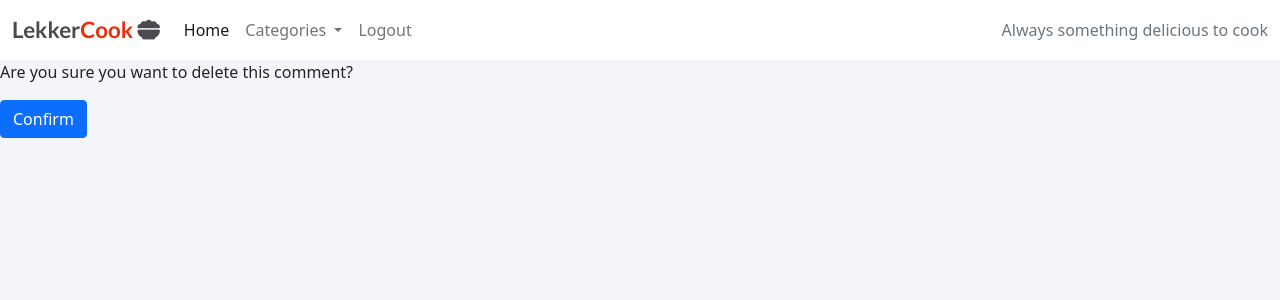
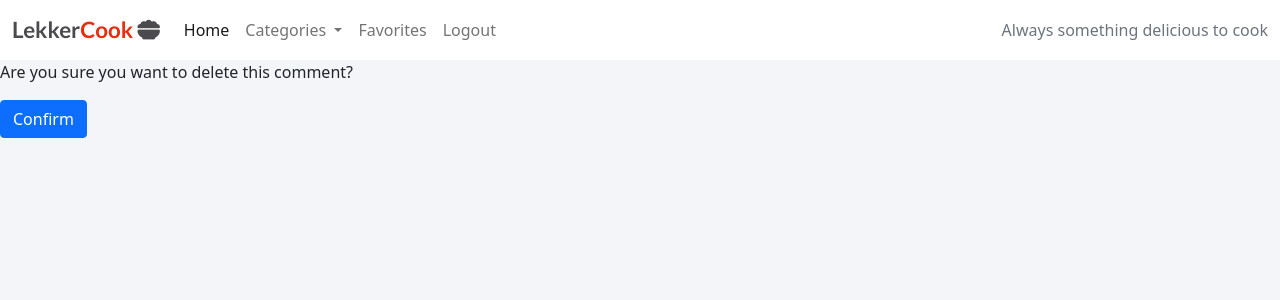
Before and after one commit to humberto-pereira/lekker-cook, a Django app: page /delete_comment/1/ in a window 1280 px wide. Shown: the top 300 px of the page. Run offline with Django 3.2, Linux system fonts and the light colour scheme; a user stored in the database is signed in; tables that the repository leaves empty hold one stand-in row (values such as "Sample post"); some libraries are stand-ins or nearby versions.

Commit message:
Add favorites to url.py views.py

```diff
--- a/blog/urls.py
+++ b/blog/urls.py
@@ -18,4 +18,5 @@ urlpatterns = [
     path('delete_comment/<int:pk>/', views.delete_comment, name='delete_comment'),
     path('like_comment/<int:comment_id>/', views.like_comment, name='like_comment'),
     path('recipe/<slug:slug>/rate/', views.rate_recipe, name='rate_recipe'),
+    path('favorites/', views.favorites, name='favorites'),
 ]
--- a/blog/views.py
+++ b/blog/views.py
@@ -1,5 +1,5 @@
 from django.shortcuts import render, get_object_or_404, redirect
-from .models import Category, Recipe, Carousel, Comment, Rating
+from .models import Category, Recipe, Carousel, Comment, Rating, Favorite
 from .forms import CommentForm, RatingForm
 from django.db.models import Avg
 from django.contrib.auth.forms import UserCreationForm
@@ -9,7 +9,6 @@ from django.contrib import messages
 from django.http import HttpResponseRedirect, JsonResponse
 from django.urls import reverse
 from django.views.decorators.http import require_POST
-
 
 
 def category_list(request):
@@ -221,3 +220,8 @@ def rate_recipe(request, slug):
     else:
         # If the form is not valid, send back the error messages
         return JsonResponse({'success': False, 'errors': form.errors}, status=400)
+
+@login_required
+def favorites(request):
+    user_favorites = Favorite.objects.filter(user=request.user)
+    return render(request, 'favorites.html', {'favorites': user_favorites})
--- a/templates/base.html
+++ b/templates/base.html
@@ -54,6 +54,9 @@
 
                     {% if user.is_authenticated %}
                     <li class="nav-item">
+                        <a class="nav-link" href="{% url 'favorites' %}">Favorites</a>
+                    </li>
+                    <li class="nav-item">
                         <a class="nav-link" href="{% url 'logout' %}">Logout</a>
                     </li>
                     {% else %}
```
